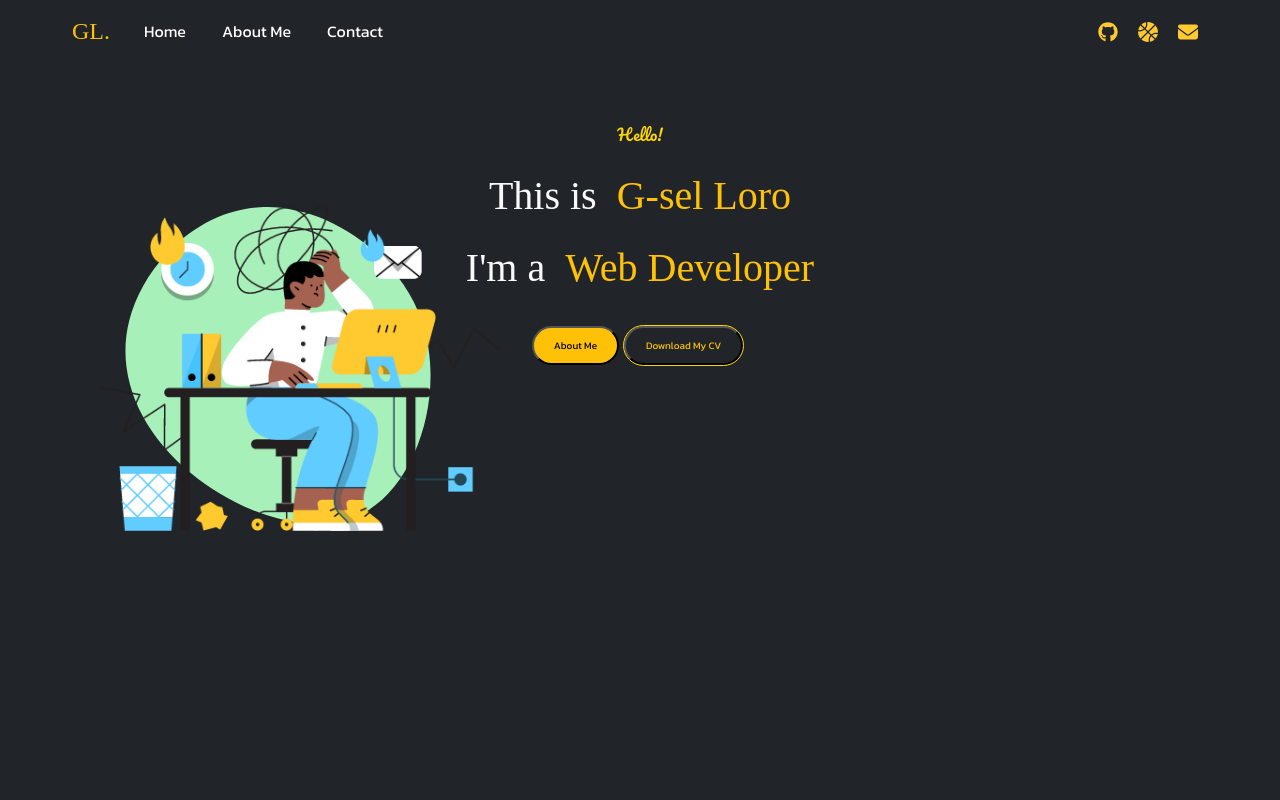
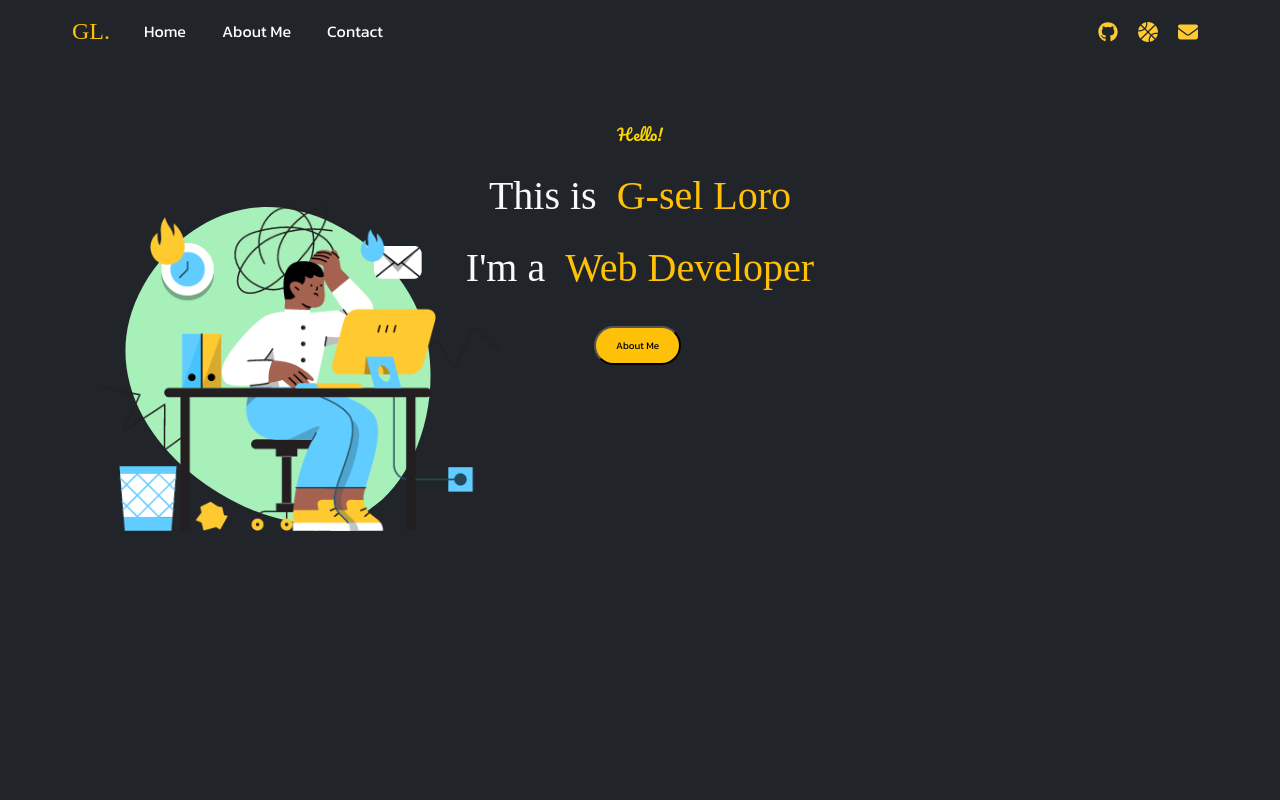
Before and after one commit to G-sel/gml, a Vue app: page / in a window 1280 px wide. Shown: the top 800 px of the page. Built offline with nearby package versions, Linux system fonts and the light colour scheme; a web font is replaced by a local one.

Commit message:
image-fluid

```diff
--- a/src/components/SkillPage.vue
+++ b/src/components/SkillPage.vue
@@ -38,7 +38,7 @@
 <svg class="svg1" viewBox="0 0 200 200" xmlns="http://www.w3.org/2000/svg">
   <path fill="#E8DAFF" d="M44.2,-66.4C54.2,-62.3,57.2,-44.9,60.8,-29.9C64.4,-14.8,68.6,-2.2,69.9,12.2C71.1,26.5,69.4,42.6,61.2,54C52.9,65.4,38,72.2,22.2,77.9C6.3,83.6,-10.5,88.4,-21.3,81.2C-32.1,74.1,-36.9,55.1,-43.5,41.2C-50.2,27.3,-58.6,18.5,-66.3,5.8C-73.9,-6.9,-80.6,-23.4,-74.5,-32.9C-68.4,-42.4,-49.4,-44.9,-34.9,-46.9C-20.3,-49,-10.2,-50.5,3.5,-55.9C17.1,-61.3,34.2,-70.5,44.2,-66.4Z" transform="translate(100 100)" />
 </svg>
-<img src="./../assets/png3.png" class="aboutPNG">
+<img src="./../assets/png3.png" class="aboutPNG image-fluid">
 </body>
 </template>
 <script>
--- a/src/components/landingPage.vue
+++ b/src/components/landingPage.vue
@@ -10,7 +10,7 @@
     <h1 class="text-light flex-start font">I'm a &nbsp;<p class="text-warning"> Web Developer</p></h1>
     <div class="button flex-start">
     <button class="button about bg-warning ">About Me</button>
-    <button class="button download "><a href="./../assets/LORO_GSEL_RESUME.pdf" class="text-download text-warning" download>Download My CV</a></button>
+    <!-- <button class="button download "><a href="./../assets/LORO_GSEL_RESUME.pdf" class="text-download text-warning" download>Download My CV</a></button> -->
     <div>
     <img src="./../assets/png2.png" class="pic">
     </div>
```
